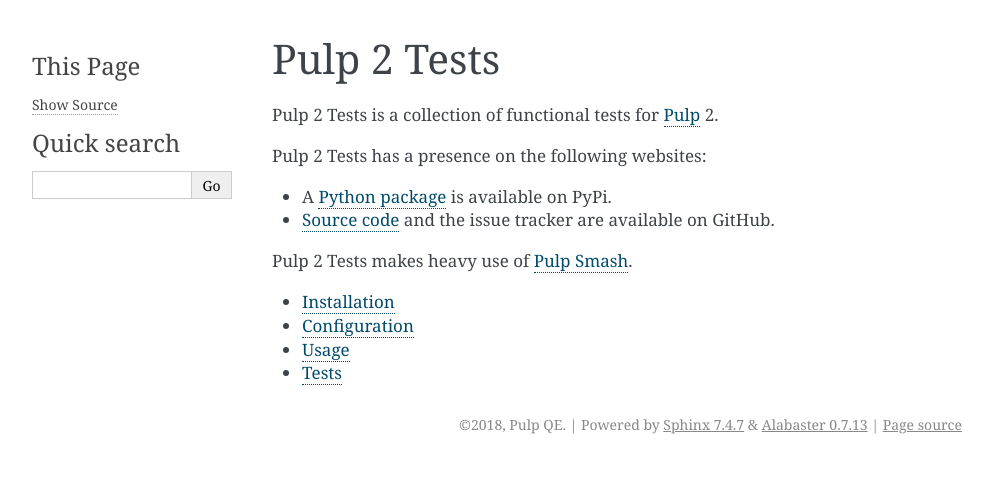
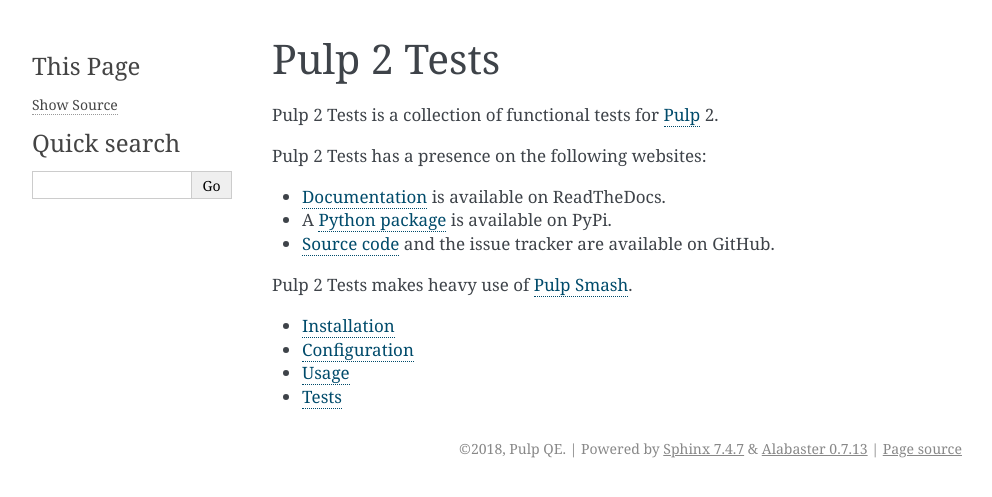
Before and after one commit to pulp/Pulp-2-Tests, a Sphinx documentation site: the page built from docs/index.rst, in a window 1280 px wide. Shown: the top 497 px of the page, without its empty margins (148-1140 px from the left). Built offline with Sphinx 7.4.7, drawn with Linux system fonts in a browser that asks for light colours; pages that are not in the unit, such as notebooks, are missing from menus.

Commit message:
Link to Read The Docs
Documentation for Pulp 2 Tests is available on Read The Docs.

See: https://pulp-2-tests.readthedocs.io/en/latest/

```diff
--- a/README.rst
+++ b/README.rst
@@ -5,11 +5,13 @@
 
 Pulp 2 Tests has a presence on the following websites:
 
+* `Documentation`_ is available on ReadTheDocs.
 * A `Python package`_ is available on PyPi.
 * `Source code`_ and the issue tracker are available on GitHub.
 
 Pulp 2 Tests makes heavy use of `Pulp Smash`_.
 
+.. _Documentation: https://pulp-2-tests.readthedocs.io
 .. _Pulp Smash: https://github.com/PulpQE/pulp-smash/
 .. _Pulp: https://pulpproject.org
 .. _Python package: https://pypi.python.org/pypi/pulp-2-tests
--- a/docs/index.rst
+++ b/docs/index.rst
@@ -5,11 +5,13 @@
 
 Pulp 2 Tests has a presence on the following websites:
 
+* `Documentation`_ is available on ReadTheDocs.
 * A `Python package`_ is available on PyPi.
 * `Source code`_ and the issue tracker are available on GitHub.
 
 Pulp 2 Tests makes heavy use of `Pulp Smash`_.
 
+.. _Documentation: https://pulp-2-tests.readthedocs.io
 .. _Pulp Smash: https://pulp-smash.readthedocs.io/
 .. _Pulp: https://pulpproject.org
 .. _Python package: https://pypi.python.org/pypi/pulp-2-tests
```
